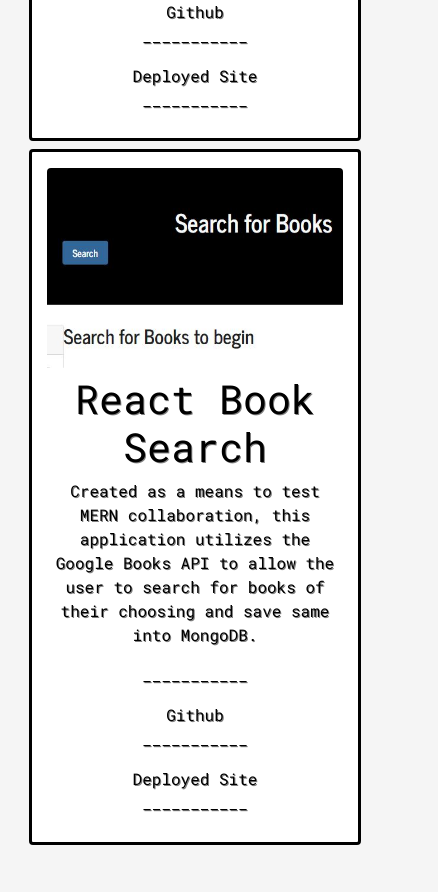
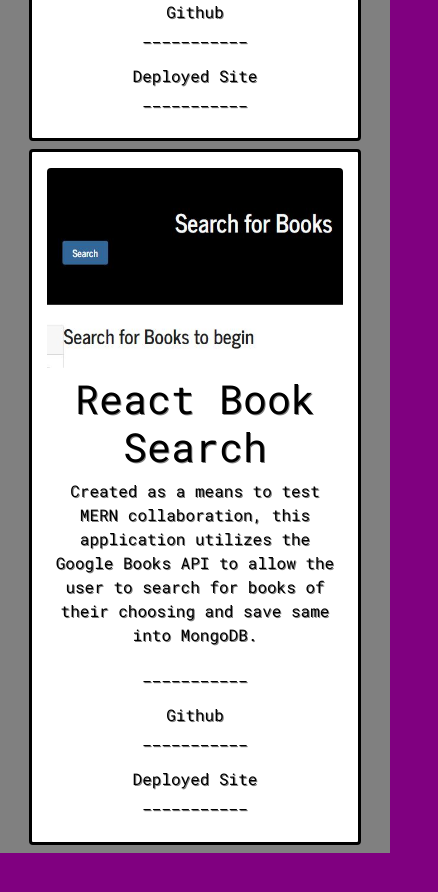
Before and after one commit to kevin-salamon/React-Portfolio, a React (Create React App) app: page /portfolio in a window 390 px wide. Shown: the part 3840-4732 px from the top of the page, 438 px wide, since content can reach past the window. After the commit the page ends 4693 px from the top, so only its background shows below. Built offline with nearby package versions, Linux system fonts and the light colour scheme; a web font is replaced by a local one.

Commit message:
fixed flexbox wrap in portfolio. changed background image settings for index jumbotron. fixed margins

```diff
--- a/public/index.html
+++ b/public/index.html
@@ -11,7 +11,7 @@
     <link href="https://fonts.googleapis.com/css?family=Odibee+Sans|Sriracha&display=swap" rel="stylesheet">
     <title>Kevin Salamon</title>
   </head>
-  <body style="background-color: whitesmoke">
+  <body style="background-color: purple">
     <noscript>You need to enable JavaScript to run this app.</noscript>
     <div id="root"></div>
   </body>
--- a/src/App.js
+++ b/src/App.js
@@ -10,7 +10,7 @@
       <p className="lead" alt="family-pic" style={{textAlign: "center"}}>welcome to my portfolio</p>
     </div>
 
-    <div className="container">
+    <div className="container rounded" style={{backgroundColor: "white"}}>
     <div className="row">
       <div className="col-sm-12 text-center intro-index">
         An up-and-coming Full-Stack Web Developer
--- a/src/components/Project.js
+++ b/src/components/Project.js
@@ -4,7 +4,7 @@
 function Project(props) {
 
     return (
-        <div className="container" style={{width: "900px", margin: "1%"}}>
+        <div className="container" style={{width: "850px", margin: "1%", marginBottom: props.margin + "%"}}>
             <div className="row jumbotron-portfolio rounded pt-3">
                 <div className="col-sm-6">
                     <img src={props.imgSource} alt={props.alt} className="split-image rounded"/>
--- a/src/portfolio.js
+++ b/src/portfolio.js
@@ -56,6 +56,7 @@
           deployed={"https://kevin-salamon.github.io/Kevin-Coding-Quiz/"}
         />
         <Project
+          margin={"5"}
           imgSource={require("./assets/images/book.png")}
           alt={"books"}
           name={"React Book Search"}
@@ -64,7 +65,6 @@
           deployed={"https://secret-fjord-12452.herokuapp.com/"}
         />
         </div>
-        <div className="m-5 endpoint"></div>
       <Footer/>
       </>
     );
--- a/src/style.css
+++ b/src/style.css
@@ -1,8 +1,3 @@
-.endpoint {
-    height: 10px;
-    width: 100%;
-}
-
 a:link {
     color: white;
 }
@@ -195,7 +190,12 @@
     display: flex;
     flex-direction: row;
     flex-wrap: wrap;
-    justify-content: flex-start;
+    justify-content: center;
+    background-color: gray;
+}
+
+.bottom-margin {
+    margin: 1000px;
 }
 
 
@@ -244,6 +244,14 @@
     .footer {
         padding-bottom: 10%;
     }
+
+    #jumbotron-main {
+        background-image: url("./assets/images/prof2.jpg");
+        -webkit-background-size: cover;
+        -moz-background-size: cover;
+        -o-background-size: cover;
+        background-size: cover;
+    }
   }
 
   @media screen and (max-width: 992px) {
```
Also changed, not shown: src/assets/images/prof2.jpg (added).
